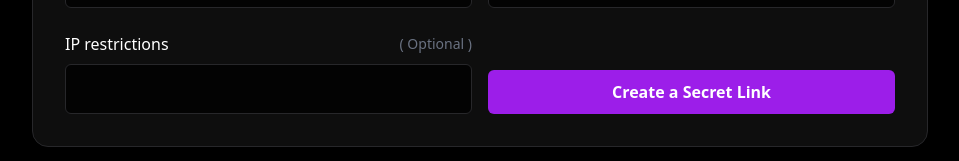
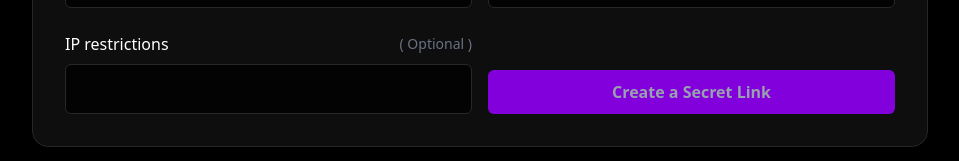
Before and after one commit to abdullahzulfiqar653/GhostTransferClient, a React (Vite) app: page / in a window 1280 px wide. Shown: the part 791-952 px from the top of the page, without its empty margins (160-1119 px from the left). Built offline with nearby package versions, Linux system fonts and the light colour scheme; no server answers.

Commit message:
improvements

```diff
--- a/src/App.jsx
+++ b/src/App.jsx
@@ -88,6 +88,21 @@ function App() {
       nextErrors.confirmPassword = "Passwords do not match";
     setErrors(nextErrors);
     return Object.keys(nextErrors).length === 0;
+  };
+
+  // Check if button should be disabled
+  const isButtonDisabled = () => {
+    // No files uploaded
+    if (uploadedUrls.length === 0) return true;
+
+    // Files are currently uploading
+    if (uploadingFiles.size > 0) return true;
+
+    // Any file has an error status
+    const hasErrorFiles = files.some((f) => f.status === "error");
+    if (hasErrorFiles) return true;
+
+    return false;
   };
 
   const createSecret = async () => {
@@ -648,7 +663,12 @@ function App() {
           <div>
             <button
               onClick={createSecret}
-              className="w-full bg-brand hover:bg-brand-dark text-white font-semibold px-8 py-2.5 cursor-pointer rounded-md transition"
+              disabled={isButtonDisabled()}
+              className={`w-full font-semibold px-8 py-2.5 rounded-md transition ${
+                isButtonDisabled()
+                  ? "bg-purple-700 text-gray-400 cursor-not-allowed"
+                  : "bg-brand hover:bg-brand-dark text-white cursor-pointer"
+              }`}
             >
               Create a Secret Link
             </button>
--- a/src/pages/Created.jsx
+++ b/src/pages/Created.jsx
@@ -82,7 +82,7 @@ export default function Created() {
               alt="QR"
               className="w-48 h-48 border-6 border-white"
               src={`https://api.qrserver.com/v1/create-qr-code/?size=240x240&data=${encodeURIComponent(
-                data?.id
+                URL
               )}`}
             />
           </div>
@@ -90,7 +90,7 @@ export default function Created() {
             <FiDownload className="text-xl" />
             <a
               href={`https://api.qrserver.com/v1/create-qr-code/?size=480x480&data=${encodeURIComponent(
-                data?.id
+                URL
               )}`}
               download="qrcode.png"
               className="underline"
```
